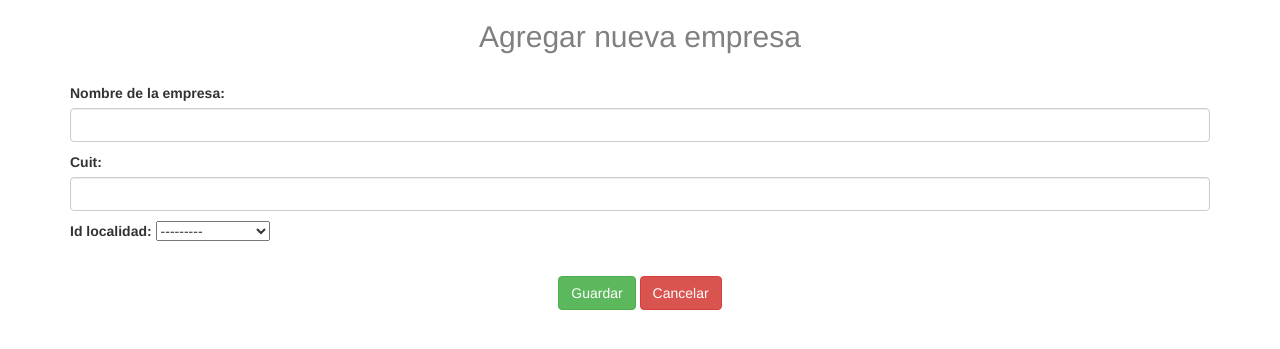
After one commit to gonzalogabriel3/sistemaPasajes, a Django app: page /pasajes/altaEmpresa in a window 1280 px wide. The commit adds this page. Shown: the top 349 px of the page. Run offline with Django 3.2, Linux system fonts and the light colour scheme; data comes from the database, SQL or seed files in the repository; both versions use the stored data as it was after the commit; some libraries are stand-ins or nearby versions.

Commit message:
Agrego cambios

```diff
--- a/pasajes/forms.py
+++ b/pasajes/forms.py
@@ -21,3 +21,50 @@ class formularioAgente(forms.ModelForm):
 	class Meta:
 		model=Agente
 		exclude=['id']
+
+
+class formularioLocalidad(forms.ModelForm):
+
+	#Creo los campos con el mismo nombre que el modelo para poder darle estilos
+	nombre = forms.CharField(max_length=100,label="Nombre de la localidad",
+		widget = forms.TextInput(attrs = {'class': 'form-control'} ))
+
+	class Meta:
+		model=Localidad
+		exclude=['id']
+
+
+class formularioFamiliar(forms.ModelForm):
+
+	#Creo los campos con el mismo nombre que el modelo para poder darle estilos
+	nombre = forms.CharField(max_length=100,label="Nombre del familiar",
+		widget = forms.TextInput(attrs = {'class': 'form-control'} ))
+
+	apellido = forms.CharField(max_length=100,label="Apellido del familiar",
+		widget = forms.TextInput(attrs = {'class': 'form-control'} ))
+
+	documento = forms.IntegerField(label="Documento del familiar",
+		widget = forms.NumberInput(attrs = {'class': 'form-control'} ))
+
+	fecha_nacimiento=forms.DateField(label="Fecha nacimiento",
+		widget = forms.DateInput(attrs = {'class' : 'form-control'}))
+
+
+	class Meta:
+		model=Familiar
+		exclude=['id']
+
+
+class formularioEmpresa(forms.ModelForm):
+
+	#Creo los campos con el mismo nombre que el modelo para poder darle estilos
+	nombre = forms.CharField(max_length=100,label="Nombre de la empresa",
+		widget = forms.TextInput(attrs = {'class': 'form-control'} ))
+
+	cuit = forms.IntegerField(label="Cuit",
+		widget = forms.NumberInput(attrs = {'class': 'form-control'} ))
+
+
+	class Meta:
+		model=Empresa
+		exclude=['id']
--- a/pasajes/models.py
+++ b/pasajes/models.py
@@ -17,15 +17,15 @@ class Agente(models.Model):
 	id_localidad=models.ForeignKey(Localidad, on_delete=models.CASCADE)
 
 	def __str__(self):
-		return str(self.id)+"/"+str(self.documento)+"/"+self.apellido+"-"+self.nombre+"/"+str(self.fecha_nacimiento)
+		return self.apellido+" "+self.nombre
 
 class Familiar(models.Model):
 	id=models.AutoField(unique=True,primary_key=True)
+	nombre=models.CharField(max_length=200)
+	apellido=models.CharField(max_length=200)
 	documento=models.IntegerField(unique=True)
 	id_agente=models.ForeignKey(Agente, on_delete=models.CASCADE)
 	id_localidad=models.ForeignKey(Localidad, on_delete=models.CASCADE)
-	nombre=models.CharField(max_length=200)
-	apellido=models.CharField(max_length=200)
 	fecha_nacimiento=models.DateField()
 
 	def __str__(self):
@@ -33,9 +33,10 @@ class Familiar(models.Model):
 
 class Empresa(models.Model):
 	id=models.AutoField(unique=True,primary_key=True)
+	nombre=models.CharField(max_length=200)
+	cuit=models.IntegerField(unique=True)
 	id_localidad=models.ForeignKey(Localidad, on_delete=models.CASCADE)
-	cuit=models.IntegerField(unique=True)
-	nombre=models.CharField(max_length=200)
+
 
 	def __str__(self):
 		return self.nombre+"/"+str(self.cuit)
--- a/pasajes/templates/confirmaciones/eliminar.html
+++ b/pasajes/templates/confirmaciones/eliminar.html
@@ -8,7 +8,7 @@
 		{% csrf_token %}
 
 		<input type="submit" value="Eliminar" class="btn btn-success">
-		<a href="{% url 'agente' %}"  class="btn btn-info">Cancelar</a>
+		<a href="{% url nombreUrl %}"  class="btn btn-info">Cancelar</a>
 
 	</form>
 	</center>
--- /dev/null
+++ b/pasajes/templates/formularios/empresa.html
@@ -0,0 +1,15 @@
+{% extends "plantillaBase.html" %}
+
+{% block contenido %}
+	<center><h2 style="color:grey">{{titulo}}</h2></center>
+	<br>
+	<form action="" method="POST">{% csrf_token %}
+		{{form.as_p}}
+		<br>
+		<center>
+			<input type="submit" value="Guardar" class="btn btn-success">
+			<a href="{% url 'empresa' %}"  class="btn btn-danger">Cancelar</a>
+		</center>
+	</form>
+
+{% endblock %}
--- a/pasajes/urls.py
+++ b/pasajes/urls.py
@@ -11,9 +11,26 @@ urlpatterns = [
     path('pasaje', views.indexPasajeView, name='pasaje'),
 
     ####Formularios#####
+
+    #**ABM Agente**#
     path('altaAgente', views.altaAgente, name='altaAgente'),
     path('modificacionAgente/<int:idAgente>/', views.modificacionAgente, name='modificacionAgente'),
     path('bajaAgente/<int:idAgente>/', views.bajaAgente, name='bajaAgente'),
 
+    #**ABM Localidad**#
+    path('altaLocalidad', views.altaLocalidad, name='altaAgente'),
+    path('bajaLocalidad/<int:idLocalidad>/', views.bajaLocalidad, name='bajaLocalidad'),
+    path('modificacionLocalidad/<int:idLocalidad>/', views.modificacionLocalidad, name='modificacionLocalidad'),
+
+    #**ABM Familiar**#
+    path('altaFamiliar', views.altaFamiliar, name='altaFamiliar'),
+    path('bajaFamiliar/<int:idFamiliar>/', views.bajaFamiliar, name='bajaFamiliar'),
+    path('modificacionFamiliar/<int:idFamiliar>/', views.modificacionFamiliar, name='modificacionFamiliar'),
+
+    #**ABM Empresa**#
+    path('altaEmpresa', views.altaEmpresa, name='altaEmpresa'),
+    path('bajaEmpresa/<int:idEmpresa>/', views.bajaEmpresa, name='bajaEmpresa'),
+    path('modificacionEmpresa/<int:idEmpresa>/', views.modificacionEmpresa, name='modificacionEmpresa'),
+
 
 ]
--- a/pasajes/views.py
+++ b/pasajes/views.py
@@ -63,6 +63,8 @@ def indexPasajeView(request):
 
 
 ################FORMULARIOS###########################################
+
+#********ABM AGENTE***********#
 def altaAgente(request):
 
 	#Recibo el request,si es un request de tipo POST lo valido y guardo el nuevo agente
@@ -82,6 +84,19 @@ def altaAgente(request):
 
 	return render(request,'formularios/agente.html',{'form':form,'titulo':titulo})
 
+def bajaAgente(request,idAgente):
+
+	agente=Agente.objects.get(id=idAgente)
+
+	if(request.method=="POST"):
+		agente.delete()
+		return redirect('agente')
+
+	texto="el agente '"+agente.nombre+" "+agente.apellido+"',con id "+str(agente.id)+"?"
+	nombreUrl="agente"
+
+	return render(request,'confirmaciones/eliminar.html',{'texto':texto,'nombreUrl':nombreUrl})
+
 def modificacionAgente(request,idAgente):
 
 	agente=Agente.objects.get(id=idAgente)
@@ -99,14 +114,170 @@ def modificacionAgente(request,idAgente):
 
 	return render(request,'formularios/agente.html',{'form':form,'agente':agente,'titulo':titulo})
 
-def bajaAgente(request,idAgente):
+#********FIN ABM AGENTE***********#
 
-	agente=Agente.objects.get(id=idAgente)
+
+#********ABM LOCALIDAD***********#
+def altaLocalidad(request):
+
+	#Recibo el request,si es un request de tipo POST lo valido y guardo el nuevo agente
+	if(request.method == 'POST'):
+
+		form=formularioLocalidad(request.POST)
+		#Valido el formulario
+		if(form.is_valid()):
+				agente=form.save(commit=False)
+				agente.save()
+				return redirect('localidad')
+
+	#Si el request no es POST(GET) creo el formulario y lo renderizo en una vista
+	else:
+		form=formularioLocalidad()
+		titulo="Agregar nueva localidad"
+
+	return render(request,'formularios/localidad.html',{'form':form,'titulo':titulo})
+
+
+
+def bajaLocalidad(request,idLocalidad):
+
+	localidad=Localidad.objects.get(id=idLocalidad)
 
 	if(request.method=="POST"):
-		agente.delete()
-		return redirect('agente')
+		localidad.delete()
+		return redirect('localidad')
 
-	texto="el agente "+agente.nombre+",con id "+str(agente.id)+"?"
+	texto="la localidad '"+localidad.nombre+"',con id "+str(localidad.id)+"?"
+	nombreUrl="localidad"
 
-	return render(request,'confirmaciones/eliminar.html',{'texto':texto})
+	return render(request,'confirmaciones/eliminar.html',{'texto':texto,'nombreUrl':nombreUrl})
+
+def modificacionLocalidad(request,idLocalidad):
+
+	localidad=Localidad.objects.get(id=idLocalidad)
+	#Si se ingresa por GET creo el formulario y paso como instancia los datos de un Localidad
+	if(request.method == 'GET'):
+		form=formularioLocalidad(instance=localidad)
+		titulo="Modificar localidad"
+	#Si por el contrario se ingresa por POST valido el formulario y guardo los datos en el Localidad
+	elif(request.method == "POST"):
+		form=formularioLocalidad(request.POST, instance = localidad)
+		if(form.is_valid()):
+			form.save()
+			return redirect('localidad')
+
+
+	return render(request,'formularios/localidad.html',{'form':form,'localidad':localidad,'titulo':titulo})
+
+
+#********FIN ABM LOCALIDAD***********#
+
+
+#********ABM FAMILIAR***********#
+def altaFamiliar(request):
+
+	#Recibo el request,si es un request de tipo POST lo valido y guardo el nuevo agente
+	if(request.method == 'POST'):
+
+		form=formularioFamiliar(request.POST)
+		#Valido el formulario
+		if(form.is_valid()):
+				agente=form.save(commit=False)
+				agente.save()
+				return redirect('familiar')
+
+	#Si el request no es POST(GET) creo el formulario y lo renderizo en una vista
+	else:
+		form=formularioFamiliar()
+		titulo="Agregar nuevo familiar"
+
+	return render(request,'formularios/familiar.html',{'form':form,'titulo':titulo})
+
+def bajaFamiliar(request,idFamiliar):
+
+	familiar=Familiar.objects.get(id=idFamiliar)
+
+	if(request.method=="POST"):
+		familiar.delete()
+		return redirect('familiar')
+
+	texto="el familiar '"+familiar.nombre+" "+familiar.apellido+"',con id "+str(familiar.id)+"?"
+	nombreUrl="familiar"
+
+	return render(request,'confirmaciones/eliminar.html',{'texto':texto,'nombreUrl':nombreUrl})
+
+def modificacionFamiliar(request,idFamiliar):
+
+	familiar=Familiar.objects.get(id=idFamiliar)
+	#Si se ingresa por GET creo el formulario y paso como instancia los datos de un Familiar
+	if(request.method == 'GET'):
+		form=formularioFamiliar(instance=familiar)
+		titulo="Modificar familiar"
+	#Si por el contrario se ingresa por POST valido el formulario y guardo los datos en el Familiar
+	elif(request.method == "POST"):
+		form=formularioFamiliar(request.POST, instance = familiar)
+		if(form.is_valid()):
+			form.save()
+			return redirect('familiar')
+
+
+	return render(request,'formularios/familiar.html',{'form':form,'familiar':familiar,'titulo':titulo})
+
+
+#********FIN ABM FAMILIAR***********#
+
+
+
+#********ABM EMPRESA***********#
+def altaEmpresa(request):
+
+	#Recibo el request,si es un request de tipo POST lo valido y guardo el nuevo agente
+	if(request.method == 'POST'):
+
+		form=formularioEmpresa(request.POST)
+		#Valido el formulario
+		if(form.is_valid()):
+				agente=form.save(commit=False)
+				agente.save()
+				return redirect('empresa')
+
+	#Si el request no es POST(GET) creo el formulario y lo renderizo en una vista
+	else:
+		form=formularioEmpresa()
+		titulo="Agregar nueva empresa"
+
+	return render(request,'formularios/empresa.html',{'form':form,'titulo':titulo})
+
+
+def bajaEmpresa(request,idEmpresa):
+
+	empresa=Empresa.objects.get(id=idEmpresa)
+
+	if(request.method=="POST"):
+		empresa.delete()
+		return redirect('empresa')
+
+	texto="la empresa '"+empresa.nombre+"',con id "+str(empresa.id)+"?"
+	nombreUrl="empresa"
+
+	return render(request,'confirmaciones/eliminar.html',{'texto':texto,'nombreUrl':nombreUrl})
+
+def modificacionEmpresa(request,idEmpresa):
+
+	empresa=Empresa.objects.get(id=idEmpresa)
+	#Si se ingresa por GET creo el formulario y paso como instancia los datos de un Empresa
+	if(request.method == 'GET'):
+		form=formularioEmpresa(instance=empresa)
+		titulo="Modificar empresa"
+	#Si por el contrario se ingresa por POST valido el formulario y guardo los datos en el Empresa
+	elif(request.method == "POST"):
+		form=formularioEmpresa(request.POST, instance = empresa)
+		if(form.is_valid()):
+			form.save()
+			return redirect('empresa')
+
+
+	return render(request,'formularios/empresa.html',{'form':form,'empresa':empresa,'titulo':titulo})
+
+
+#********FIN ABM EMPRESA***********#
```
Also changed, not shown: pasajes/templates/formularios/familiar.html (added, +15 -0 lines), pasajes/templates/formularios/localidad.html (added, +15 -0 lines), pasajes/templates/indexEmpresa.html (+8 -0 lines), pasajes/templates/indexFamiliar.html (+8 -0 lines), pasajes/templates/indexLocalidad.html (+8 -1 lines), db.sqlite3.
